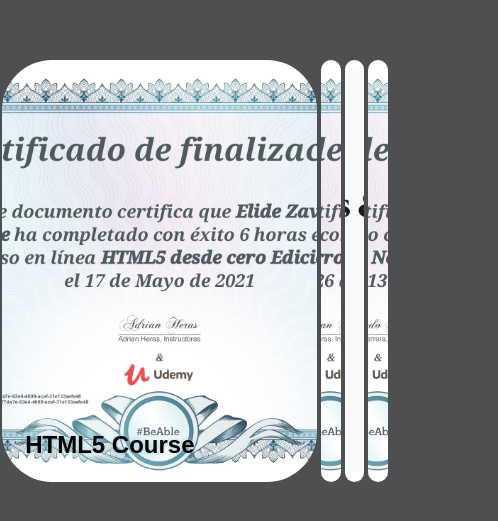
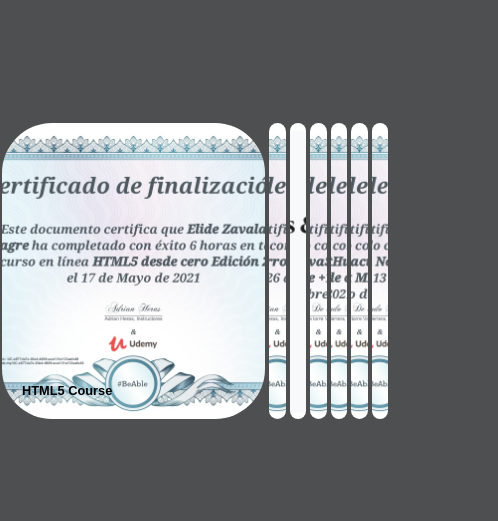
Before and after one commit to ElideZavala/courses-web, a plain HTML site: page index.html in a window 390 px wide. Shown: the part 151-672 px from the top of the page, 498 px wide, since content can reach past the window. Drawn offline with nearby package versions, Linux system fonts and the light colour scheme; a web font is replaced by a local one.

Commit message:
font-size

```diff
--- a/style.css
+++ b/style.css
@@ -43,7 +43,6 @@
 	margin: 0;
 	opacity: 0;
 	text-shadow: 0 0 5px #98c9dd;
-	padding: .2rem;
 }
 
 .panel.active {
@@ -64,6 +63,9 @@
 		height: 60vh;
 		margin: 2px;
 	}
+	.panel h3 {
+		font-size: 1rem;
+	}
 }
 
 @media (max-width: 600px) {
@@ -71,16 +73,17 @@
 		height: 50vh;
 		margin: 2px;
 	}
+	.panel h3 {
+		font-size: 0.8rem;
+	}
 }
 
 @media (max-width: 480px) {
 	.container {
 		width: 100vw;
 	}
-
-	.panel:nth-of-type(4),
-	.panel:nth-of-type(5),
-	.panel:nth-of-type(6) {
-		display: none;
+	.panel {
+		height: 35vh;
+		margin: 2px;
 	}
 }
```
